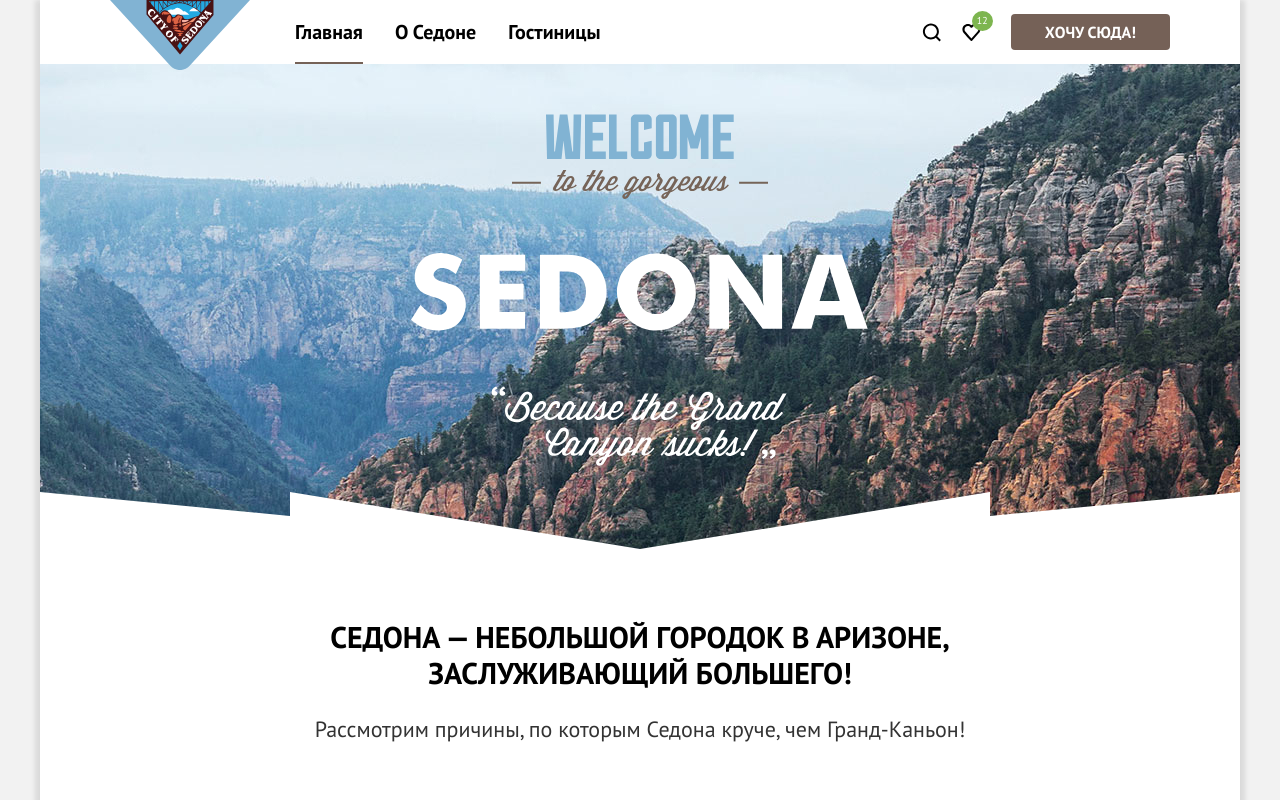
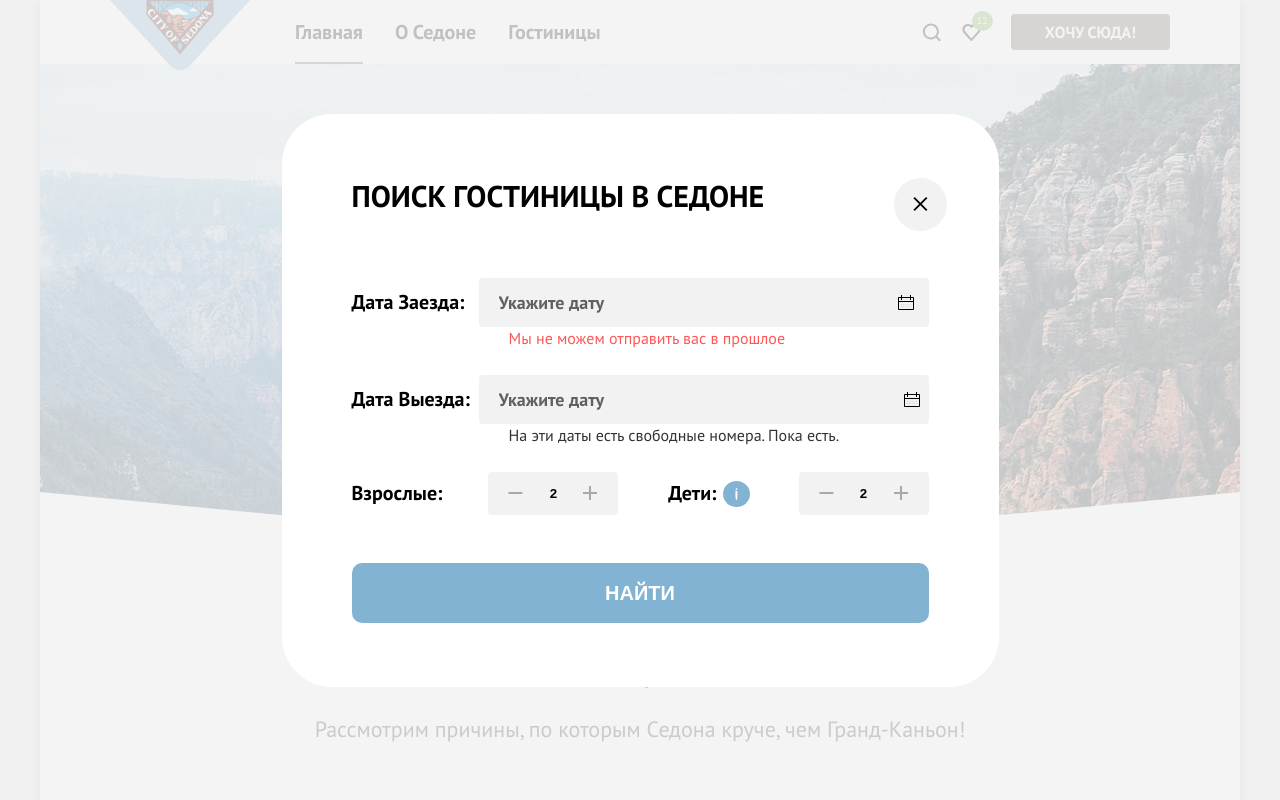
Before and after one commit to htmlacademy-htmlcss/463813-sedona-35, a plain HTML site: page index.html in a window 1280 px wide. Shown: the top 800 px of the page. Drawn offline with Linux system fonts and the light colour scheme.

Commit message:
Дорабатывает модальное окно

```diff
--- a/index.html
+++ b/index.html
@@ -180,25 +180,25 @@
       </footer>
     </div>
     <div class="modal-container modal-container-close">
-      <div class="modal ">
+      <div class="modal">
         <button class="modal-close-button" type="button">
           <span class="visually-hidden">Закрыть</span>
         </button>
         <section class="modal-content">
           <h2 class="modal-title">Поиск гостиницы в Седоне</h2>
           <form class="search-modal-form" action="https://echo.htmlacademy.ru/" method="post">
-            <p class="field-group">
-              <label class="field" for="arrivalDate"> Дата Заезда:</label>
-              <input class="field-date" type="text" name="arrivalDate" id="arrivalDate" placeholder="27 апреля 2020">
+            <div class="field-group">
+              <label class="field calendar" for="arrivalDate"> Дата Заезда:</label>
+              <input class="field-date" type="text" name="arrivalDate" id="arrivalDate" placeholder="Укажите дату">
               <span class="info info-error">Мы не можем отправить вас в прошлое</span>
-            </P>
-            <P class="field-group">
-              <label class="field" for="dateOfDeparture">Дата Выезда:</label>
-              <input class="field-date" type="text" id="dateOfDeparture" placeholder="1 сентября 2023">
+            </div>
+            <div class="field-group">
+              <label class="field calendar" for="dateOfDeparture">Дата Выезда:</label>
+              <input class="field-date" type="text" name="arrivalDate" id="dateOfDeparture" placeholder="Укажите дату">
               <span class="info info-text">На эти даты есть свободные номера. Пока есть.</span>
-            </P>
+            </div>
             <div class="field-form-people">
-            <p class="field-group ">
+            <div class="field-group ">
               <label class="field adults" for="adults">Взрослые:</label>
               <button class="button-modal less"><svg class="less-svg" width="15" height="2" viewBox="0 0 15 2" fill="none" xmlns="http://www.w3.org/2000/svg">
                 <path d="M0.392822 0L0.392822 2L14.3928 2V0L0.392822 0Z" />
@@ -207,9 +207,9 @@
               <button class="button-modal more"><svg class="more-svg" width="14" height="14" viewBox="0 0 14 14" fill="none" xmlns="http://www.w3.org/2000/svg">
                 <path d="M14 6H8V0H6V6H0V8H6V14H8V8H14V6Z" />
                 </svg></button>
-            </p>
-            <p class="field-group">
-              <label class="field tooltip" for="adults">Дети:<svg class="tooltip-svg" width="3" height="12" viewBox="0 0 3 12" fill="none" xmlns="http://www.w3.org/2000/svg">
+            </div>
+            <div class="field-group">
+              <label class="field tooltip" for="kids">Дети:<svg class="tooltip-svg" width="3" height="12" viewBox="0 0 3 12" fill="none" xmlns="http://www.w3.org/2000/svg">
                 <path fill-rule="evenodd" clip-rule="evenodd" d="M0.393066 0H2.39307V2H0.393066V0ZM2.39307 12H0.393066V3H2.39307V12Z" />
                 </svg>
                 <span class="tooltip-text">Укажите количество детей, которые будут с вами, возраст которых от 6 до 18 лет. Дети до 6 лет размещаются бесплатно.</span>
@@ -221,9 +221,9 @@
               <button class="button-modal more"><svg class="more-svg" width="14" height="14" viewBox="0 0 14 14" fill="none" xmlns="http://www.w3.org/2000/svg">
                 <path d="M14 6H8V0H6V6H0V8H6V14H8V8H14V6Z" />
                 </svg></button>
-            </p>
             </div>
-            <a class="search-modal-button" href="#">Найти</a>
+            </div>
+            <button class="search-modal-button" href="#">Найти</button>
           </form>
         </section>
       </div>
--- a/styles/styles.css
+++ b/styles/styles.css
@@ -638,8 +638,8 @@ body {
   margin-bottom: 48px;
   padding: 0;
 }
-.catalog-filter-label:focus-visible{
-  outline: 2px solid black;
+.catalog-filter-label:focus-within{
+  outline: 2px solid #83B3D3;
 }
 .catalog-filter-label:active{
   outline: 2px solid black;
@@ -1004,7 +1004,7 @@ body {
   z-index: 2;
 }
 .modal-container-close{
-  display: none;
+  /* display: none; */
 }
 .modal {
   box-sizing:border-box;
@@ -1036,6 +1036,9 @@ body {
 .modal-close-button:focus-visible{
   outline: 2px solid #83B3D3;
 }
+.modal-close-button:active{
+  opacity: .7;
+}
 .modal-title {
   margin: 0;
   margin-bottom: 64px;
@@ -1055,10 +1058,13 @@ body {
   align-items: center;
   font-weight: 700;
 }
+.calendar{
+  position: relative;
+}
 .info{
   position: absolute;
-  left:160px;
-  top:45px;
+  left:157px;
+  top:50px;
   font-weight: 400;
   font-size: 16px;
   line-height: 21px;
@@ -1068,12 +1074,15 @@ body {
   color:#FF5757;
 }
 .field-number{
-  padding: 0;
+  padding: 14px 50px;
   background-color: #F2F2F2;
   border:none;
   width: 30px;
-  height: 100%;
   text-align: center;
+  border-radius:4px;
+}
+.field-number:focus{
+  outline: 2px solid #83B3D3;
 }
 .field-number::-webkit-outer-spin-button,
 .field-number::-webkit-inner-spin-button {
@@ -1086,36 +1095,55 @@ body {
 }
 .field-date{
   margin: 0;
-  padding: 13px 250px 12px 20px;
+  padding: 13px 212px 12px 20px;
   border:none;
   background-color: #F2F2F2;
   color:#000000;
   border-radius:4px;
+  font-family: inherit;
+  font-weight: 700;
+  font-size: 18px;
+  line-height: 24px;
+}
+.calendar::after{
+  position: absolute;
+  content:"";
+  width: 16px;
+  height: 15px;
+  top:5px;
+  right: -450px;
+  background-image: url(../images/calendar.svg);
+}
+.field-date:hover{
+  background-color: #E6E6E6;
 }
 .field-date:focus{
   outline: 2px solid #83B3D3;
 }
+
 .field-date::placeholder{
   font-family: inherit;
   font-weight: 700;
   font-size: 18px;
   line-height: 24px;
   color: #000000;
-}
-.field-group-number{
-  display: grid;
-  grid-template-columns: 40px 30px 40px;
+  opacity: .6;
 }
 .button-modal{
+  display: flex;
+  position: absolute;
   margin: 0;
-  padding: 0;
-  width: 40px;
-  height: 48px;
+  padding: 5px;
   border:none;
-  background-color: #F2F2F2;
+  width: 25px;
+  height: 25px;
+  background-color: transparent;
+  align-items:center;
+  box-sizing:border-box;
 }
 .button-modal:focus{
   outline: 2px solid #83B3D3;
+  border-radius:4px;
 }
 .field{
   font-family: inherit;
@@ -1129,13 +1157,11 @@ body {
   margin-right: 46px;
 }
 .less{
-  border-top-left-radius:4px;
-  border-bottom-left-radius:4px;
-  padding-bottom: 7px;
+  right: 90px;
+  bottom: 9px;
 }
 .more{
-  border-top-right-radius:4px;
-  border-bottom-right-radius:4px;
+  right: 15px;
 }
 .more-svg{
   fill:#000000;
@@ -1159,7 +1185,7 @@ body {
 .search-modal-button{
   display: block;
   padding:18px;
-  max-width: 100%;
+  min-width: 100%;
   text-align: center;
   text-decoration: none;
   background-color: #83B3D3;
@@ -1169,6 +1195,7 @@ body {
   font-size: 20px;
   line-height: 24px;
   text-transform: uppercase;
+  border:none;
 }
 .search-modal-button:hover{
   background-color: #68A2CA;
@@ -1194,7 +1221,7 @@ body {
   cursor: pointer;
 }
 .tooltip-text{
-  opacity: 0;
+  display: none;
   position: absolute;
   padding: 15px 18px 18px 22px;
   width: 256px;
@@ -1219,6 +1246,5 @@ body {
   background-color: #333333;
 }
 .tooltip-svg:hover +.tooltip-text{
-  opacity: 1;
-  transition: 0.5s;
+  display: block;
 }
```
Also changed, not shown: images/calendar.svg (added).
